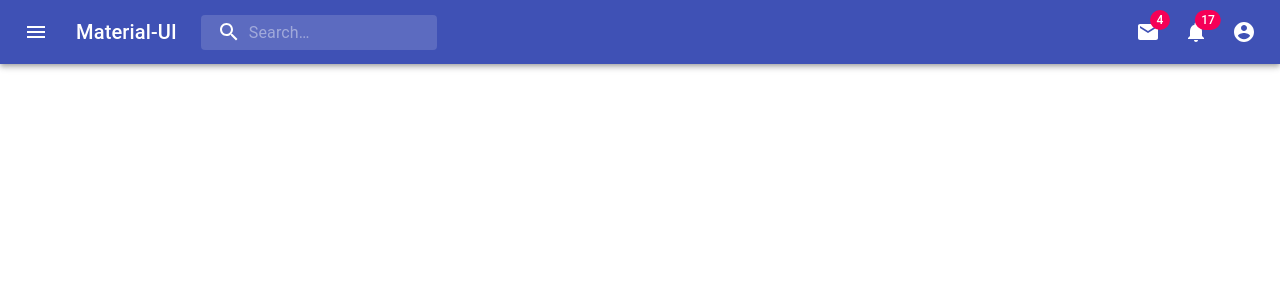
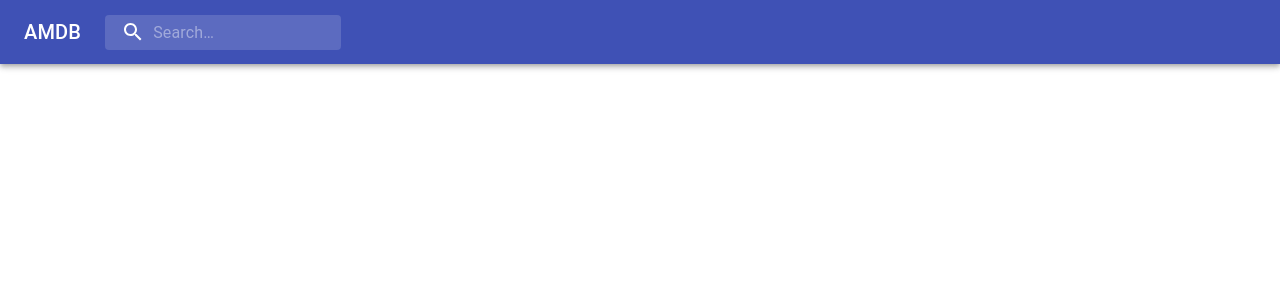
Before and after one commit to cameron-poehner/amdb, a React (Create React App) app: page / in a window 1280 px wide. Shown: the top 300 px of the page. Built offline with nearby package versions, Linux system fonts and the light colour scheme.

Commit message:
added search component - setup api key and mapped data to display cards

```diff
--- a/src/App.css
+++ b/src/App.css
@@ -2,37 +2,39 @@
   text-align: center;
 }
 
-.App-logo {
-  height: 40vmin;
-  pointer-events: none;
+body {
+  margin: 0;
+  padding: 0;
 }
 
-@media (prefers-reduced-motion: no-preference) {
-  .App-logo {
-    animation: App-logo-spin infinite 20s linear;
-  }
+.card-container {
+  display: grid;
+  justify-items: center;
+  width: 100vw;
 }
 
-.App-header {
-  background-color: #282c34;
-  min-height: 100vh;
-  display: flex;
-  flex-direction: column;
-  align-items: center;
-  justify-content: center;
-  font-size: calc(10px + 2vmin);
-  color: white;
+.card-list {
+  margin-top: 40px;
+
 }
 
-.App-link {
-  color: #61dafb;
+.card {
+  max-width: 1000px;
+  padding: 20px 4rem;
+  border-radius: 10px;
+  box-shadow: 1px 1px 5px rgba(0,0,0,0.25);
+  margin-bottom: 2rem;
+  background-color: white;
 }
 
-@keyframes App-logo-spin {
-  from {
-    transform: rotate(0deg);
-  }
-  to {
-    transform: rotate(360deg);
-  }
+.card--title {
+  margin-bottom: 0.5rem;
+  font-size: 3.2rem;
 }
+
+.card--image {
+  margin: 0 auto;
+  display: block;
+  border-radius: 5px;
+  box-shadow: 1px 1px 5px rgba(0,0,0,0.25);
+}
--- a/src/App.js
+++ b/src/App.js
@@ -1,7 +1,7 @@
 import React from 'react';
-import logo from './logo.svg';
 import './App.css';
 import PrimarySearchAppBar from './components/SearchBar'
+
 
 function App() {
   return (
--- /dev/null
+++ b/src/components/Display.js
@@ -0,0 +1,20 @@
+import React from 'react'
+
+export default function Display({movie}) {
+
+ return (
+    <div className="card">
+        <img className="card--image"
+            src={`https://image.tmdb.org/t/p/w185_and_h278_bestv2/${movie.poster_path}`}
+            alt={movie.title + ' poster'}
+            />
+        <div className="card--content">
+            <h3 className="card--title">{movie.title}</h3>
+            <p><small>RELEASE DATE: {movie.release_date}</small></p>
+            <p><small>RATING: {movie.vote_average}</small></p>
+            <p className="card--desc">{movie.overview}</p>
+        </div>
+    </div>
+
+ )
+}
--- a/src/components/SearchBar.js
+++ b/src/components/SearchBar.js
@@ -1,19 +1,12 @@
-import React from 'react';
+import React, {useState} from 'react';
 import { fade, makeStyles } from '@material-ui/core/styles';
 import AppBar from '@material-ui/core/AppBar';
 import Toolbar from '@material-ui/core/Toolbar';
 import IconButton from '@material-ui/core/IconButton';
 import Typography from '@material-ui/core/Typography';
 import InputBase from '@material-ui/core/InputBase';
-import Badge from '@material-ui/core/Badge';
-import MenuItem from '@material-ui/core/MenuItem';
-import Menu from '@material-ui/core/Menu';
-import MenuIcon from '@material-ui/icons/Menu';
 import SearchIcon from '@material-ui/icons/Search';
-import AccountCircle from '@material-ui/icons/AccountCircle';
-import MailIcon from '@material-ui/icons/Mail';
-import NotificationsIcon from '@material-ui/icons/Notifications';
-import MoreIcon from '@material-ui/icons/MoreVert';
+import Display from './Display'
 
 const useStyles = makeStyles((theme) => ({
   grow: {
@@ -81,152 +74,68 @@ const useStyles = makeStyles((theme) => ({
 
 export default function PrimarySearchAppBar() {
   const classes = useStyles();
-  const [anchorEl, setAnchorEl] = React.useState(null);
-  const [mobileMoreAnchorEl, setMobileMoreAnchorEl] = React.useState(null);
 
-  const isMenuOpen = Boolean(anchorEl);
-  const isMobileMenuOpen = Boolean(mobileMoreAnchorEl);
+  const [query, setQuery] = useState('');
+  const [movies, setMovies] = useState([]);
 
-  const handleProfileMenuOpen = (event) => {
-    setAnchorEl(event.currentTarget);
-  };
+  const searchMovies = async (e) => {
+    e.preventDefault();
 
-  const handleMobileMenuClose = () => {
-    setMobileMoreAnchorEl(null);
-  };
+    const url = `https://api.themoviedb.org/3/search/movie?api_key=50ee20a8e3da5025fd2012e0cc6f35ad&language=en-US&query=${query}&page=1&include_adult=false`;
 
-  const handleMenuClose = () => {
-    setAnchorEl(null);
-    handleMobileMenuClose();
-  };
-
-  const handleMobileMenuOpen = (event) => {
-    setMobileMoreAnchorEl(event.currentTarget);
-  };
-
-  const menuId = 'primary-search-account-menu';
-  const renderMenu = (
-    <Menu
-      anchorEl={anchorEl}
-      anchorOrigin={{ vertical: 'top', horizontal: 'right' }}
-      id={menuId}
-      keepMounted
-      transformOrigin={{ vertical: 'top', horizontal: 'right' }}
-      open={isMenuOpen}
-      onClose={handleMenuClose}
-    >
-      <MenuItem onClick={handleMenuClose}>Profile</MenuItem>
-      <MenuItem onClick={handleMenuClose}>My account</MenuItem>
-    </Menu>
-  );
-
-  const mobileMenuId = 'primary-search-account-menu-mobile';
-  const renderMobileMenu = (
-    <Menu
-      anchorEl={mobileMoreAnchorEl}
-      anchorOrigin={{ vertical: 'top', horizontal: 'right' }}
-      id={mobileMenuId}
-      keepMounted
-      transformOrigin={{ vertical: 'top', horizontal: 'right' }}
-      open={isMobileMenuOpen}
-      onClose={handleMobileMenuClose}
-    >
-      <MenuItem>
-        <IconButton aria-label="show 4 new mails" color="inherit">
-          <Badge badgeContent={4} color="secondary">
-            <MailIcon />
-          </Badge>
-        </IconButton>
-        <p>Messages</p>
-      </MenuItem>
-      <MenuItem>
-        <IconButton aria-label="show 11 new notifications" color="inherit">
-          <Badge badgeContent={11} color="secondary">
-            <NotificationsIcon />
-          </Badge>
-        </IconButton>
-        <p>Notifications</p>
-      </MenuItem>
-      <MenuItem onClick={handleProfileMenuOpen}>
-        <IconButton
-          aria-label="account of current user"
-          aria-controls="primary-search-account-menu"
-          aria-haspopup="true"
-          color="inherit"
-        >
-          <AccountCircle />
-        </IconButton>
-        <p>Profile</p>
-      </MenuItem>
-    </Menu>
-  );
+    try {
+        const res = await fetch(url);
+        const data = await res.json();
+        setMovies(data.results);
+        console.log(data);
+    }catch(err){
+        console.error(err)
+    }
+ }
 
   return (
     <div className={classes.grow}>
       <AppBar position="static">
         <Toolbar>
-          <IconButton
-            edge="start"
-            className={classes.menuButton}
-            color="inherit"
-            aria-label="open drawer"
-          >
-            <MenuIcon />
-          </IconButton>
           <Typography className={classes.title} variant="h6" noWrap>
-            Material-UI
+            AMDB
           </Typography>
           <div className={classes.search}>
             <div className={classes.searchIcon}>
               <SearchIcon />
             </div>
+            <form onSubmit={searchMovies}>
+            <label htmlFor='query'></label>
             <InputBase
-              placeholder="Search…"
-              classes={{
+            name='query'
+            placeholder="Search…"
+            classes={{
                 root: classes.inputRoot,
                 input: classes.inputInput,
               }}
-              inputProps={{ 'aria-label': 'search' }}
+              value={query} onChange={(e) => setQuery(e.target.value)}
             />
+            </form>
           </div>
           <div className={classes.grow} />
           <div className={classes.sectionDesktop}>
-            <IconButton aria-label="show 4 new mails" color="inherit">
-              <Badge badgeContent={4} color="secondary">
-                <MailIcon />
-              </Badge>
-            </IconButton>
-            <IconButton aria-label="show 17 new notifications" color="inherit">
-              <Badge badgeContent={17} color="secondary">
-                <NotificationsIcon />
-              </Badge>
-            </IconButton>
             <IconButton
               edge="end"
               aria-label="account of current user"
-              aria-controls={menuId}
               aria-haspopup="true"
-              onClick={handleProfileMenuOpen}
               color="inherit"
             >
-              <AccountCircle />
-            </IconButton>
-          </div>
-          <div className={classes.sectionMobile}>
-            <IconButton
-              aria-label="show more"
-              aria-controls={mobileMenuId}
-              aria-haspopup="true"
-              onClick={handleMobileMenuOpen}
-              color="inherit"
-            >
-              <MoreIcon />
             </IconButton>
           </div>
         </Toolbar>
       </AppBar>
-      {renderMobileMenu}
-      {renderMenu}
+      <div className='card-container'>
+        <div className='card-list'>
+        {movies.filter(movie => movie.poster_path).map(movie => (
+            <Display movie={movie} key={movie.id} />
+        ))}
+        </div>
+        </div>
     </div>
   );
 }
```
